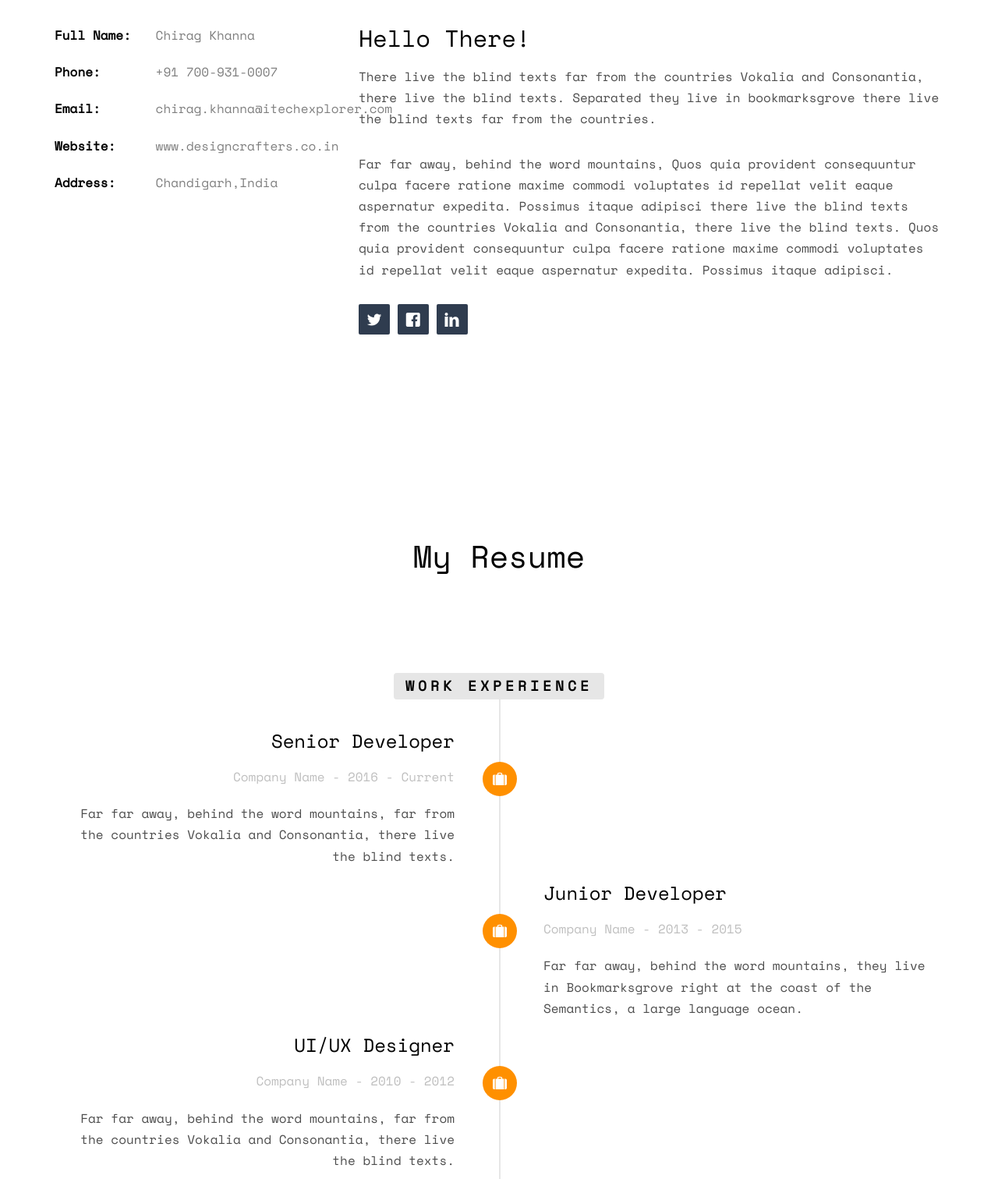
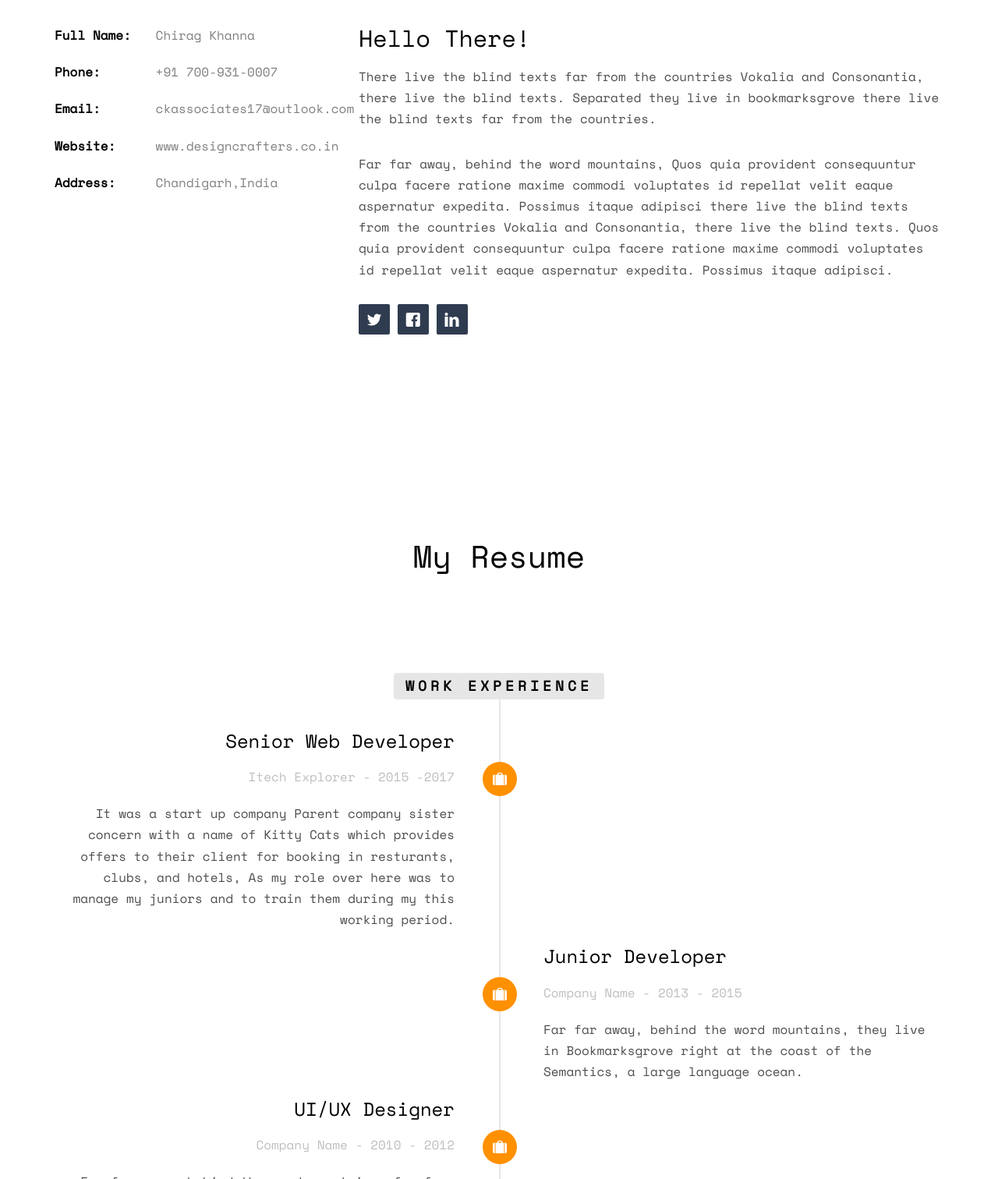
Before and after one commit to ckhanna3/Portfolio, a plain HTML site: page index.html in a window 1280 px wide. Shown: the part 1040-2552 px from the top of the page at 78% size. Drawn offline with nearby package versions, Linux system fonts and the light colour scheme; files whose address does not match are found by name.

Commit message:
Update index.html

```diff
--- a/index.html
+++ b/index.html
@@ -6,9 +6,9 @@
 	<meta http-equiv="X-UA-Compatible" content="IE=edge">
 	<title>Profile &mdash;</title>
 	<meta name="viewport" content="width=device-width, initial-scale=1">
-	<meta name="description" content="Free HTML5 Website Template by freehtml5.co" />
-	<meta name="keywords" content="free website templates, free html5, free template, free bootstrap, free website template, html5, css3, mobile first, responsive" />
-	<meta name="author" content="freehtml5.co" />
+	<meta name="description" content="" />
+	<meta name="keywords" content="" />
+	<meta name="author" content="Chirag Khanna" />
 
   	<!-- Facebook and Twitter integration -->
 	<meta property="og:title" content=""/>
@@ -54,7 +54,7 @@
 				<div class="col-md-8 col-md-offset-2 text-center">
 					<div class="display-t js-fullheight">
 						<div class="display-tc js-fullheight animate-box" data-animate-effect="fadeIn">
-							<div class="profile-thumb" style="background: url(images/user-3.jpg);"></div>
+							<div class="profile-thumb" style="background: url(images/dp.jpeg);"></div>
 							<h1><span>Chirag Khanna</span></h1>
 							<h3><span>Web Developer / Cloud Engineer</span></h3>
 							<p>
@@ -84,7 +84,7 @@
 					<ul class="info">
 						<li><span class="first-block">Full Name:</span><span class="second-block">Chirag Khanna</span></li>
 						<li><span class="first-block">Phone:</span><span class="second-block">+91 700-931-0007</span></li>
-						<li><span class="first-block">Email:</span><span class="second-block">chirag.khanna@itechexplorer.com</span></li>
+						<li><span class="first-block">Email:</span><span class="second-block">ckassociates17@outlook.com</span></li>
 						<li><span class="first-block">Website:</span><span class="second-block">www.designcrafters.co.in</span></li>
 						<li><span class="first-block">Address:</span><span class="second-block">Chandigarh,India</span></li>
 					</ul>
@@ -123,11 +123,11 @@
 							<div class="timeline-badge"><i class="icon-suitcase"></i></div>
 							<div class="timeline-panel">
 								<div class="timeline-heading">
-									<h3 class="timeline-title">Senior Developer</h3>
-									<span class="company">Company Name - 2016 - Current</span>
+									<h3 class="timeline-title">Senior Web Developer</h3>
+									<span class="company">Itech Explorer - 2015 -2017 </span>
 								</div>
 								<div class="timeline-body">
-									<p>Far far away, behind the word mountains, far from the countries Vokalia and Consonantia, there live the blind texts.</p>
+									<p>It was a start up company Parent company sister concern with a name of Kitty Cats which provides offers to their client for booking in resturants, clubs, and hotels, As my role over here was to manage my juniors and to train them during my this working period.</p>
 								</div>
 							</div>
 						</li>
```
